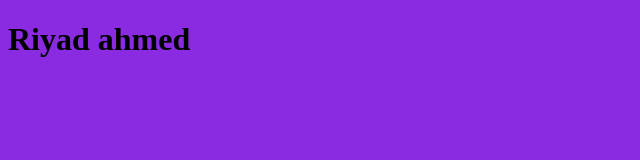
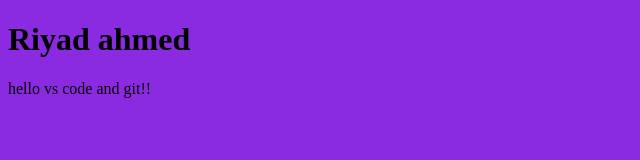
Before and after one commit to riadkhondokar/rd, a plain HTML site: page index.html in a window 1280 px wide. Shown: the whole page, without its empty margins (0-640 px from the left). Drawn offline with Linux system fonts and the light colour scheme.

Commit message:
add paragarap

```diff
--- a/index.html
+++ b/index.html
@@ -10,6 +10,7 @@
 
 <body>
   <h1>Riyad ahmed</h1>
+  <p>hello vs code and git!!</p>
 </body>
 
 </html>
```
